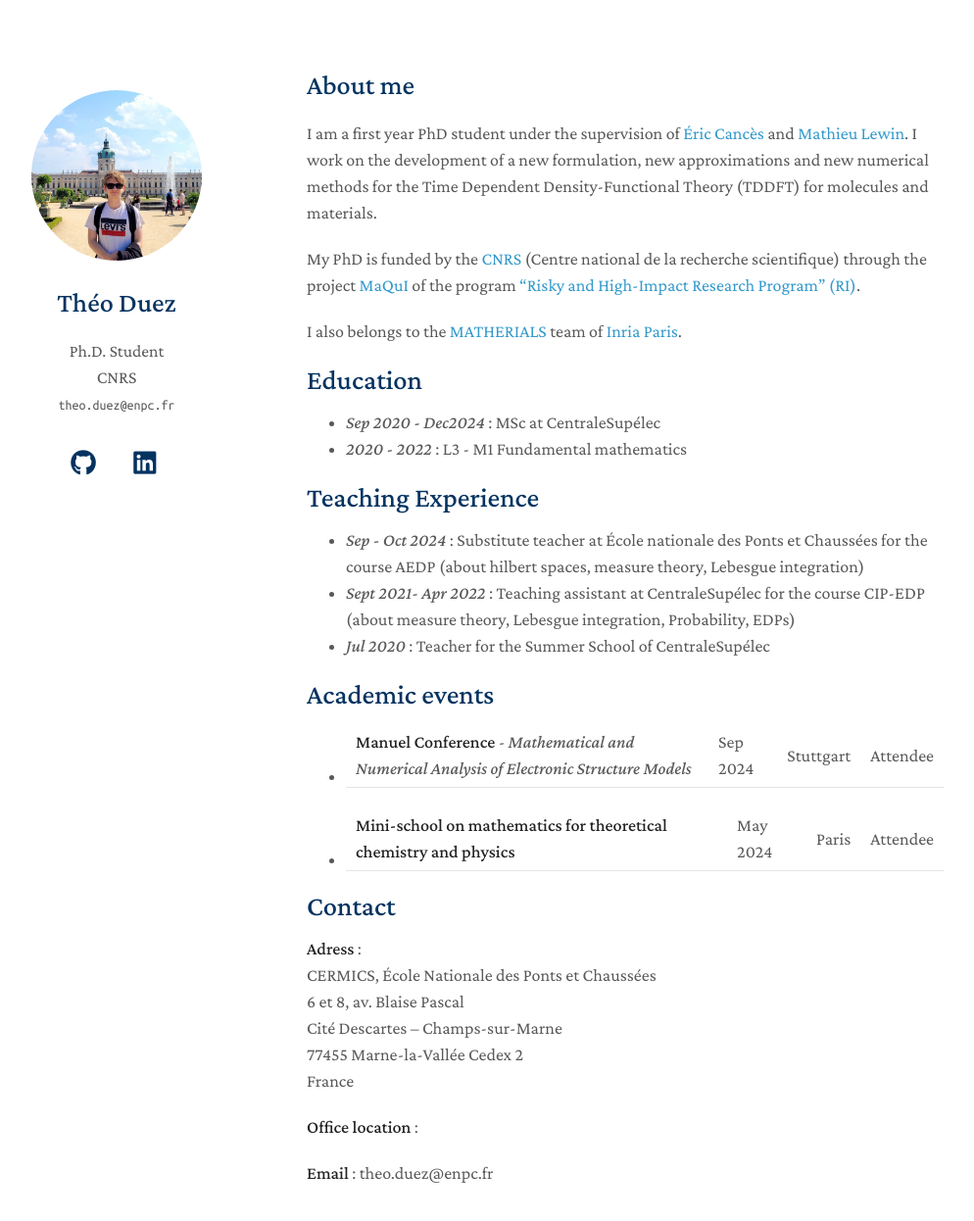
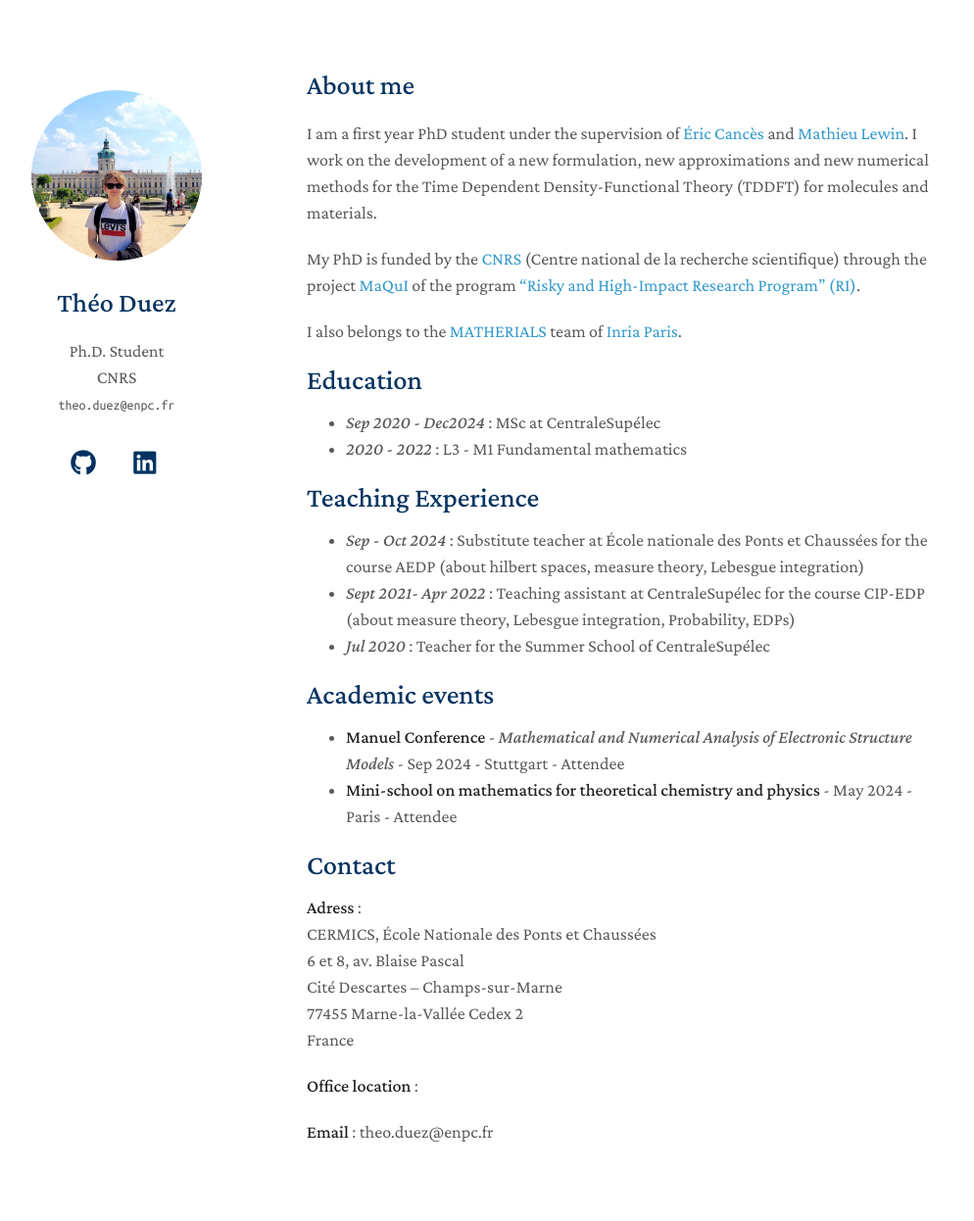
Before and after one commit to Theozeud/theozeud.github.io, a Jekyll site: the page built from index.md, in a window 1280 px wide and 1308 px high. Shown: the top 1246 px of the window at 98% size, without its empty margins (157-1151 px from the left). Built offline with Jekyll 4.4.1, drawn with Linux system fonts in a browser that asks for light colours; some web fonts are replaced; a style sheet for code colours, icons or effects is not loaded; our own code applies the rules of GitHub Pages for plain Markdown files.

```diff
--- a/_includes/academic_events.md
+++ b/_includes/academic_events.md
@@ -1,3 +1,3 @@
 ## Academic events
-* **Manuel Conference** - _Mathematical and Numerical Analysis of Electronic Structure Models_ | Sep 2024 | Stuttgart | Attendee
-* **Mini-school on mathematics for theoretical chemistry and physics** | May 2024 | Paris | Attendee
+* **Manuel Conference** - _Mathematical and Numerical Analysis of Electronic Structure Models_ - Sep 2024 - Stuttgart - Attendee
+* **Mini-school on mathematics for theoretical chemistry and physics** - May 2024 - Paris - Attendee
```
